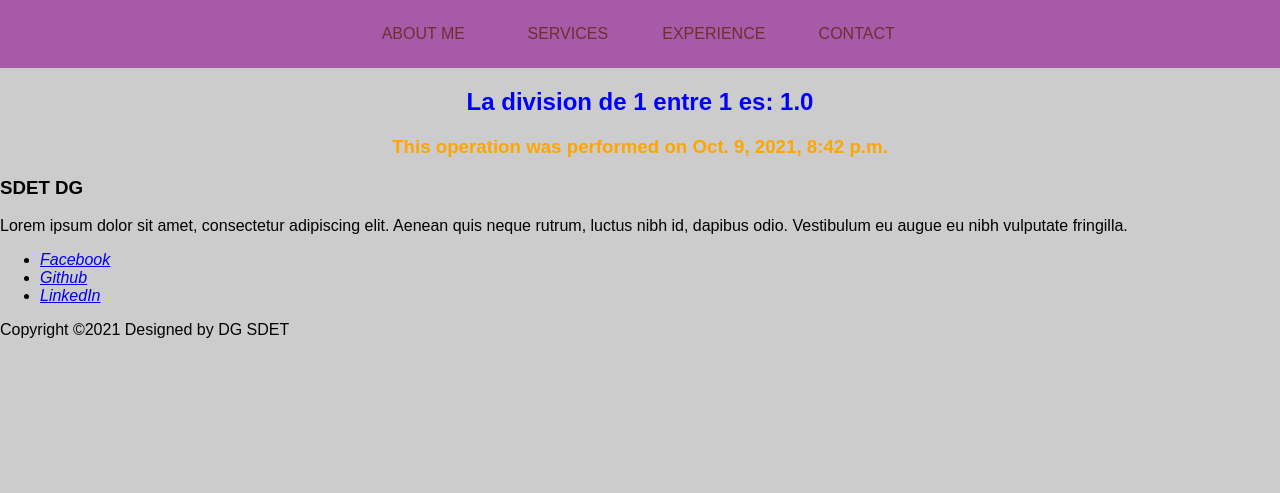
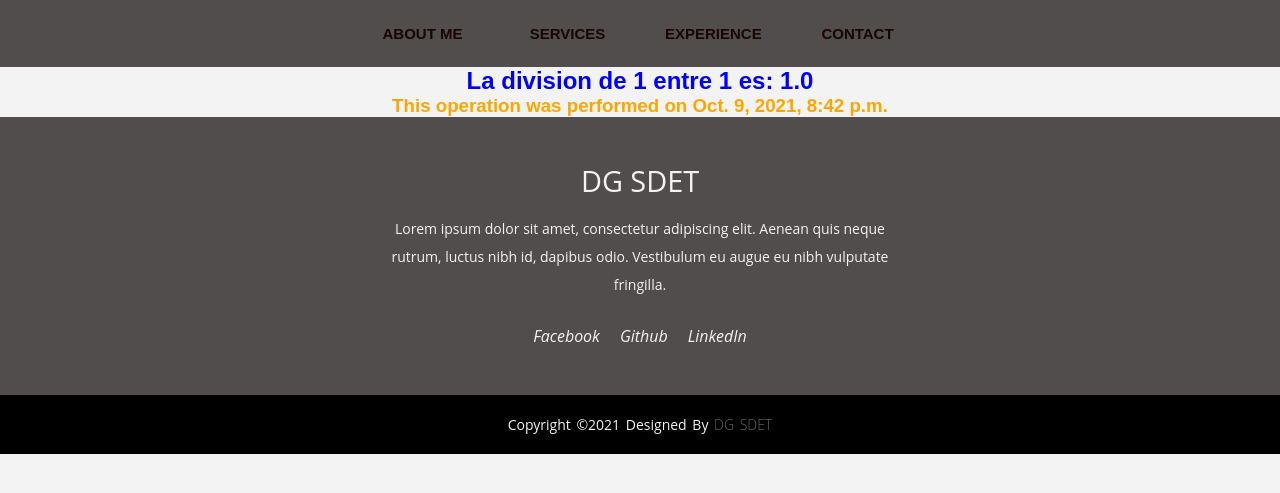
Before and after one commit to sunxki/Proyecto1, a Django app: page /division/1/1/ in a window 1280 px wide. Shown: the top 493 px of the page. Run offline with Django 3.2, Linux system fonts and the light colour scheme.

Commit message:
1. added multiple stylesheets 2. Create base template 3. Update Home template

```diff
--- a/Proyecto1/Templates/calculator.html
+++ b/Proyecto1/Templates/calculator.html
@@ -1,5 +1,4 @@
 <!DOCTYPE html>
-{% load static %}
 <html lang="en">
 <head>
     <meta charset="UTF-8">
--- a/Proyecto1/Templates/footer.html
+++ b/Proyecto1/Templates/footer.html
@@ -1,13 +1,15 @@
 <!DOCTYPE html>
+{% load static %}
 <html lang="en">
 <head>
     <meta charset="UTF-8">
     <title>footer</title>
+    <link rel="stylesheet" href="{% static '/footer-style.css' %}">
 </head>
 <body>
       <footer>
         <div class="footer-content">
-          <h3> SDET DG</h3>
+          <h3> DG SDET</h3>
           <p>Lorem ipsum dolor sit amet, consectetur adipiscing elit. Aenean quis neque rutrum, luctus nibh id, dapibus odio. Vestibulum eu augue eu nibh vulputate fringilla. </p>
           <ul>
             <li><a href="#"><i> Facebook </i></a></li>
@@ -18,7 +20,6 @@
         <div class="footer-bottom">
           <p> Copyright &copy;2021 Designed by <span> DG SDET</span></p>
 
-
         </div>
       </footer>
 
--- a/Proyecto1/Templates/nav-bar.html
+++ b/Proyecto1/Templates/nav-bar.html
@@ -10,9 +10,9 @@
   <div class="navbar">
       <ul>
         <li><a href=#> About me </a></li>
-        <li><a href='division/20/10/'> Services</a> </li>
-        <li><a href=#> Experience</a></li>
-        <li><a href=#> Contact</a></li>
+        <li><a href='#'>Services</a> </li>
+        <li><a href=#>Experience</a></li>
+        <li><a href=#>Contact</a></li>
       </ul>
   </div>
 
--- a/Proyecto1/settings.py
+++ b/Proyecto1/settings.py
@@ -119,7 +119,7 @@ USE_TZ = True
 # https://docs.djangoproject.com/en/3.2/howto/static-files/
 STATIC_URL = '/static/'
 STATICFILES_DIRS = [
-    os.path.join(BASE_DIR, '../static'),
+    os.path.join(BASE_DIR, './static'),
 ]
 
 # Default primary key field type
--- /dev/null
+++ b/static/footer-style.css
@@ -0,0 +1,92 @@
+*{
+    margin: 0;
+    padding: 0;
+    box-sizing: border-box;
+}
+
+body {
+    margin:0;
+    padding:0;
+    background: #f3f3f3;
+    font-family:Arial;
+}
+
+footer{
+    background: #524d4d;
+    height: auto;
+    width: 100vw;
+    font-family: "Open Sans";
+    padding-top: 40px;
+    color: #f3f3f3;
+}
+
+.footer-content{
+    display: flex;
+    align-items: center;
+    justify-content: center;
+    flex-direction: column;
+    text-align: center;
+}
+
+.footer-content h3{
+    font-size: 1.8rem;
+    font-weight: 400;
+    text-transform: capitalize;
+    line-height: 3rem;
+}
+
+.footer-content p{
+    max-width: 500px;
+    margin: 10px auto;
+    line-height: 28px;
+    font-size: 14px;
+}
+
+span {
+    color: #ffffff;
+}
+
+ul{
+    list-style: none;
+    display: flex;
+    align-items: center;
+    justify-content: center;
+    margin: 1rem 0 3rem 0;
+}
+
+.footer-content li{
+    margin: 0 10px;
+    display: inline-block;
+}
+
+.footer-content a{
+    text-decoration: none;
+    color: #f3f3f3;
+}
+
+.footer-content a:hover{
+    background: #f6f6f8;
+}
+
+span:hover{
+    background: #f1ecec;
+}
+
+.footer-bottom{
+    background: black;
+    width: 100vw;
+    padding: 20px 0;
+    text-align: center;
+}
+
+.footer-bottom p{
+    font-size: 14px;
+    word-spacing: 2px;
+    text-transform: capitalize;
+}
+
+.footer-bottom span{
+    text-transform: uppercase;
+    opacity: 0.4;
+    font-weight: 200;
+}
--- a/static/stylesheet.css
+++ b/static/stylesheet.css
@@ -2,12 +2,12 @@ body {
     margin:0;
     padding:0;
     background: #ccc;
-    font-family:Arial;
+    font-family:"Open Sans";
 }
 
 .navbar ul{
     list-style:none;
-    background: #a75aa7;
+    background: #524d4d;
     padding: 0;
     margin:0;
     text-align:center;
@@ -16,19 +16,19 @@ body {
 .navbar li{
     display: inline-block;
 }
-
 .navbar a{
     text-decoration:none;
-    color: #693131;
-    width:100px;
+    color: #180505;
+    width:145px;
     display:block;
-    padding: 25px 20px;
+    padding: 25px 25px;
     text-transform:uppercase;
-    front-size:15px;
-    front-weight:bold;
+    font-size:15px;
+    font-weight:bold;
     text-align: center;
 }
 
 .navbar a:hover{
-    background: #7e5b24;
+    background: rgb(255, 255, 255);
+    padding: 20px 25px;
 }
```
Also changed, not shown: Proyecto1/Templates/base.html (+8 -46 lines), Proyecto1/Templates/home.html (+14 -20 lines), static/home-style.css (added, +17 -0 lines).
